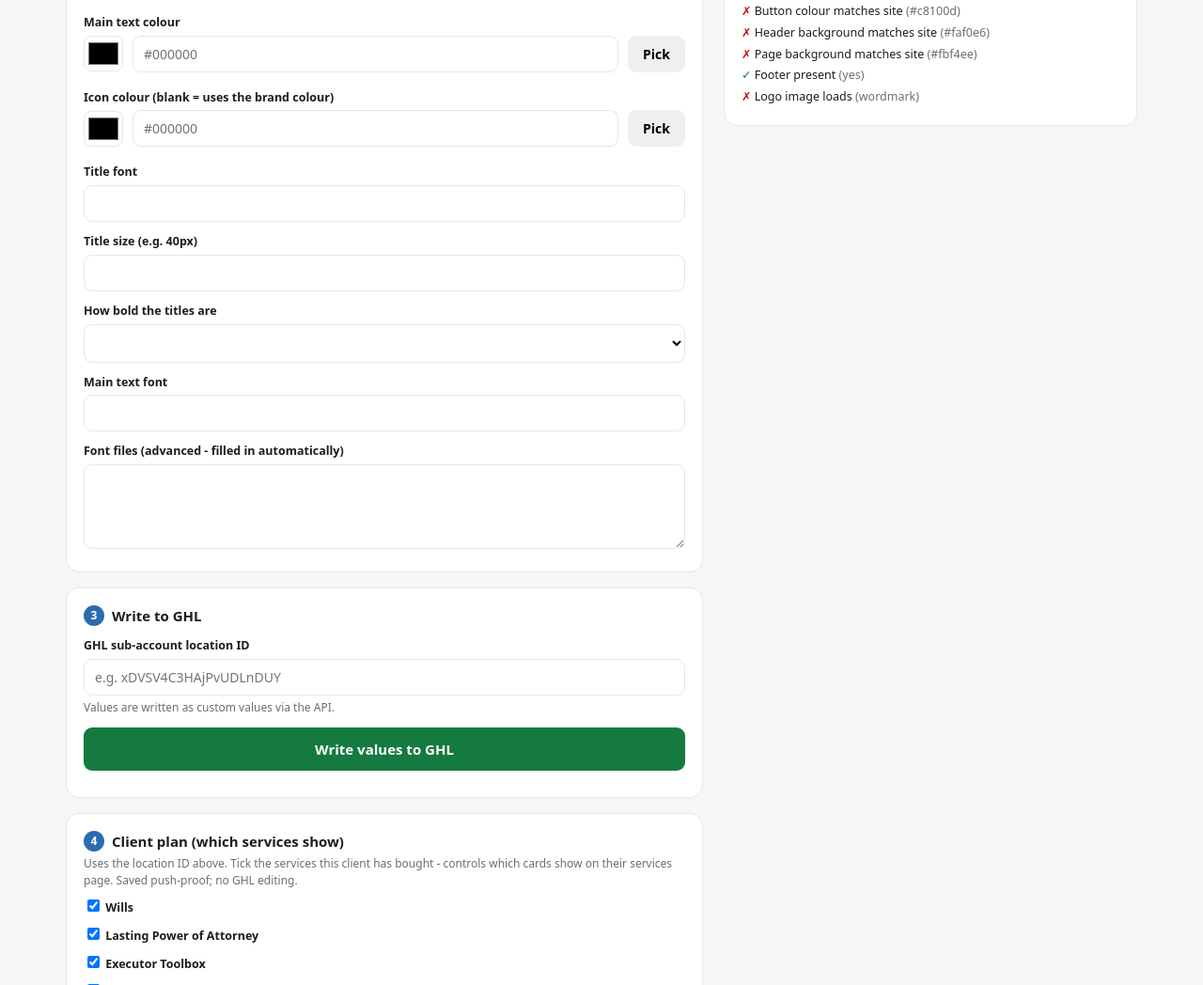
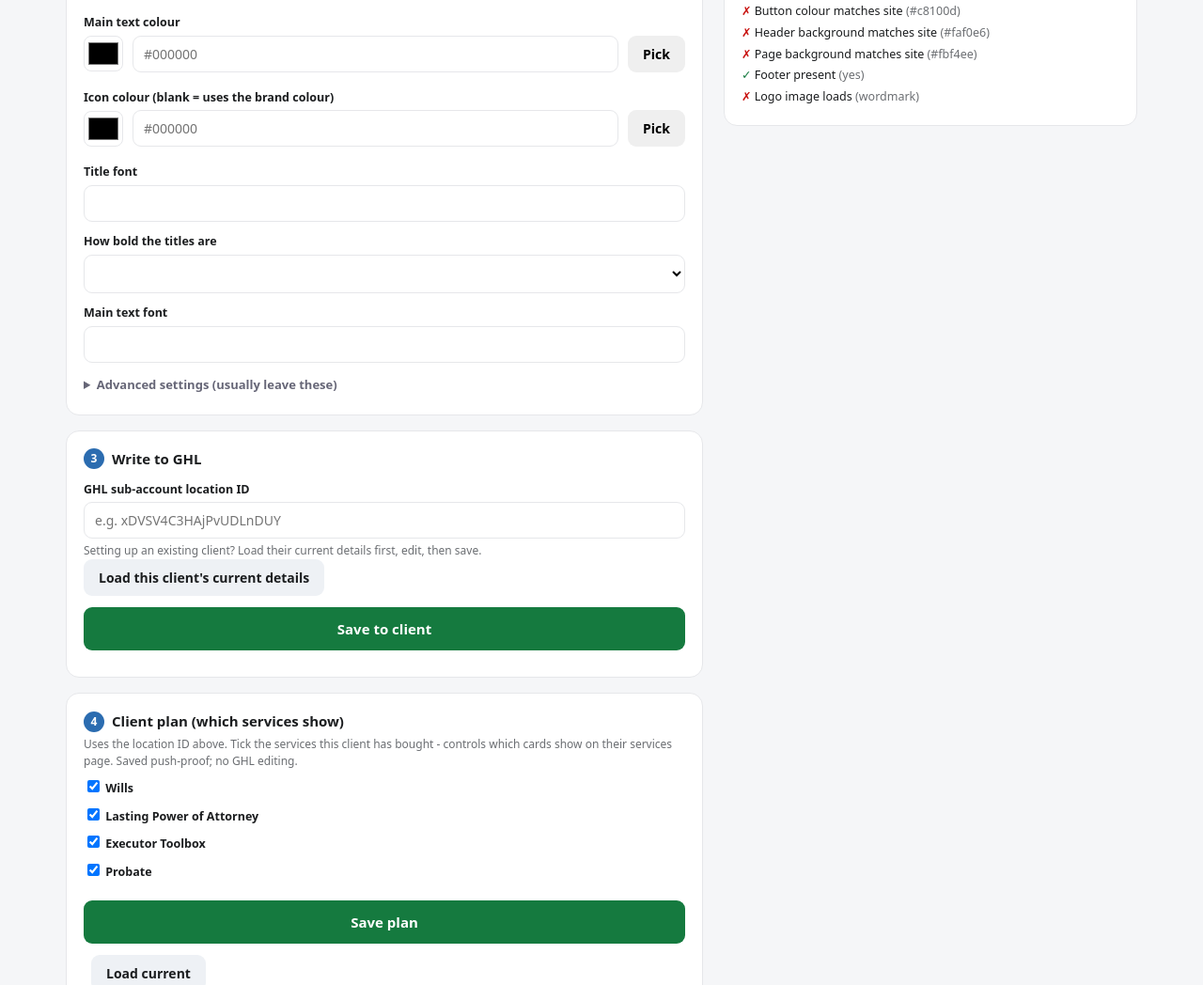
Before and after one commit to tom-digilyse/aiwills-funnel, a website: page public/index.html in a window 1280 px wide. Shown: the part 899-1947 px from the top of the page at 94% size. Drawn offline with nearby package versions, Linux system fonts and the light colour scheme.

Commit message:
tool: per-service prices (LPA/ETB) + Advanced fold for fussy fields + Load-current edit mode; engine LPA payment uses lpa_price; promote

```diff
--- a/public/engine-dev.js
+++ b/public/engine-dev.js
@@ -559,7 +559,8 @@ function render(){
       var _ep=esc(fmtPrice(CFG.etb_price)||'£19.99 / year');
       html += '<div class="mock"><p>Executor Toolbox</p><div class="price">'+_ep+'</div><button class="btn wide" id="pay" type="button">Subscribe</button><p class="note">Secure card payment. Your subscription keeps your Toolbox stored and available to your executors. You can cancel any time.</p></div>';
     } else {
-      html += '<div class="mock"><p>'+esc(FUNNEL===LPA_FUNNEL?'Your LPA document':(FUNNEL===ETB_FUNNEL?'Your Executor Toolbox':'Your will document'))+'</p><div class="price">'+esc(fmtPrice(CFG.will_price))+'</div><button class="btn wide" id="pay" type="button">Pay '+esc(fmtPrice(CFG.will_price))+'</button><p class="note">Secure card payment. You will be returned here to download your will.</p></div>';
+      var _svcp=(FUNNEL===LPA_FUNNEL)?(CFG.lpa_price||CFG.will_price):CFG.will_price;
+      html += '<div class="mock"><p>'+esc(FUNNEL===LPA_FUNNEL?'Your LPA document':(FUNNEL===ETB_FUNNEL?'Your Executor Toolbox':'Your will document'))+'</p><div class="price">'+esc(fmtPrice(_svcp))+'</div><button class="btn wide" id="pay" type="button">Pay '+esc(fmtPrice(_svcp))+'</button><p class="note">Secure card payment. You will be returned here to download your will.</p></div>';
     }
   } else if(s.kind==='done'){
     html += '<div class="mock"><div class="tick">✓</div><h3>Your Executor Toolbox is active</h3><p class="note">Your details and any documents you uploaded are securely stored. Your executors will be able to access what they need, when the time comes.</p><div style="text-align:left;margin-top:22px;padding-top:18px;border-top:1px solid #e7e7e7"><p style="font-weight:600;margin:0 0 8px">What happens next</p><ol style="margin:0;padding-left:20px;line-height:1.7"><li>Tell your executors that your Toolbox exists.</li><li>You can come back any time to add or update documents.</li><li>Keep your contact details current so we can reach you.</li></ol></div></div>';
--- a/public/engine.js
+++ b/public/engine.js
@@ -559,7 +559,8 @@ function render(){
       var _ep=esc(fmtPrice(CFG.etb_price)||'£19.99 / year');
       html += '<div class="mock"><p>Executor Toolbox</p><div class="price">'+_ep+'</div><button class="btn wide" id="pay" type="button">Subscribe</button><p class="note">Secure card payment. Your subscription keeps your Toolbox stored and available to your executors. You can cancel any time.</p></div>';
     } else {
-      html += '<div class="mock"><p>'+esc(FUNNEL===LPA_FUNNEL?'Your LPA document':(FUNNEL===ETB_FUNNEL?'Your Executor Toolbox':'Your will document'))+'</p><div class="price">'+esc(fmtPrice(CFG.will_price))+'</div><button class="btn wide" id="pay" type="button">Pay '+esc(fmtPrice(CFG.will_price))+'</button><p class="note">Secure card payment. You will be returned here to download your will.</p></div>';
+      var _svcp=(FUNNEL===LPA_FUNNEL)?(CFG.lpa_price||CFG.will_price):CFG.will_price;
+      html += '<div class="mock"><p>'+esc(FUNNEL===LPA_FUNNEL?'Your LPA document':(FUNNEL===ETB_FUNNEL?'Your Executor Toolbox':'Your will document'))+'</p><div class="price">'+esc(fmtPrice(_svcp))+'</div><button class="btn wide" id="pay" type="button">Pay '+esc(fmtPrice(_svcp))+'</button><p class="note">Secure card payment. You will be returned here to download your will.</p></div>';
     }
   } else if(s.kind==='done'){
     html += '<div class="mock"><div class="tick">✓</div><h3>Your Executor Toolbox is active</h3><p class="note">Your details and any documents you uploaded are securely stored. Your executors will be able to access what they need, when the time comes.</p><div style="text-align:left;margin-top:22px;padding-top:18px;border-top:1px solid #e7e7e7"><p style="font-weight:600;margin:0 0 8px">What happens next</p><ol style="margin:0;padding-left:20px;line-height:1.7"><li>Tell your executors that your Toolbox exists.</li><li>You can come back any time to add or update documents.</li><li>Keep your contact details current so we can reach you.</li></ol></div></div>';
--- a/public/index.html
+++ b/public/index.html
@@ -93,8 +93,9 @@ details.measure summary{cursor:pointer;font-weight:600;font-size:13px}
       <h2><span class="step">3</span> Write to GHL</h2>
       <label>GHL sub-account location ID</label>
       <input id="locationId" type="text" placeholder="e.g. xDVSV4C3HAjPvUDLnDUY">
-      <p class="hint">Values are written as custom values via the API.</p>
-      <button class="btn-go" id="writeBtn" style="margin-top:12px">Write values to GHL</button>
+      <p class="hint">Setting up an existing client? Load their current details first, edit, then save.</p>
+      <button type="button" class="btn-ghost" id="loadBtn" style="margin-bottom:10px">Load this client's current details</button>
+      <button class="btn-go" id="writeBtn" style="margin-top:2px">Save to client</button>
       <div class="status" id="writeStatus"></div>
       <div class="results" id="results"></div>
     </div>
@@ -134,31 +135,31 @@ var FIELDS = [
   {k:'client_body_color', label:'Main text colour', color:true, g:'brand'},
   {k:'client_icon_color', label:'Icon colour (blank = uses the brand colour)', color:true, g:'brand'},
   {k:'client_heading_font', label:'Title font', g:'brand'},
-  {k:'heading_font_size', label:'Title size (e.g. 40px)', g:'brand'},
+  {k:'heading_font_size', label:'Title size (e.g. 40px)', g:'brand', adv:true},
   {k:'heading_weight', label:'How bold the titles are', select:true, opts:['Light','Normal','Medium','Semibold','Bold','Black'], g:'brand'},
   {k:'client_body_font', label:'Main text font', g:'brand'},
-  {k:'font_css_links', label:'Font files (advanced - filled in automatically)', textarea:true, g:'brand'},
+  {k:'font_css_links', label:'Font files (filled in automatically)', textarea:true, g:'brand', adv:true},
   {k:'header_bg_color', label:'Header background colour', color:true, g:'header'},
   {k:'page_bg_color', label:'Page background colour', color:true, g:'header'},
   {k:'nav_text_color', label:'Menu text colour', color:true, g:'header'},
-  {k:'site_max_width', label:'Content width (100% or e.g. 1200px)', g:'header'},
-  {k:'nav_font_size', label:'Menu text size (e.g. 16px - lower it if the menu wraps)', g:'header'},
+  {k:'site_max_width', label:'Content width (100% or e.g. 1200px)', g:'header', adv:true},
+  {k:'nav_font_size', label:'Menu text size (e.g. 16px - lower it if the menu wraps)', g:'header', adv:true},
   {k:'nav_weight', label:'How bold the menu links are', select:true, opts:['Light','Normal','Medium','Semibold','Bold'], g:'header'},
-  {k:'logo_height', label:'Logo height (e.g. 50px)', g:'header'},
-  {k:'body_font_size', label:'Main text size (e.g. 17px)', g:'header'},
+  {k:'logo_height', label:'Logo height (e.g. 50px)', g:'header', adv:true},
+  {k:'body_font_size', label:'Main text size (e.g. 17px)', g:'header', adv:true},
   {k:'nav_menu_json', label:'Menu links (add or edit)', menu:true, g:'header'},
   {k:'button_style', label:'Button shape (Pill / Rounded / Square)', select:true, opts:['Pill','Rounded','Square'], g:'buttons'},
   {k:'button_color', label:'Button colour (blank = brand colour)', color:true, g:'buttons'},
-  {k:'button_hover_color', label:'Button colour when hovered (blank = automatic)', color:true, g:'buttons'},
+  {k:'button_hover_color', label:'Button colour when hovered (blank = automatic)', color:true, g:'buttons', adv:true},
   {k:'button_text_color', label:'Button text colour', color:true, g:'buttons'},
-  {k:'button_secondary_color', label:'Second button colour (for buttons on a coloured background, blank = white)', color:true, g:'buttons'},
-  {k:'button_secondary_text_color', label:'Second button text colour (blank = automatic)', color:true, g:'buttons'},
-  {k:'button_font', label:'Button font', g:'buttons'},
+  {k:'button_secondary_color', label:'Second button colour (for buttons on a coloured background, blank = white)', color:true, g:'buttons', adv:true},
+  {k:'button_secondary_text_color', label:'Second button text colour (blank = automatic)', color:true, g:'buttons', adv:true},
+  {k:'button_font', label:'Button font', g:'buttons', adv:true},
   {k:'button_weight', label:'How bold the button text is', select:true, opts:['Normal','Medium','Semibold','Bold'], g:'buttons'},
-  {k:'button_radius', label:'Button corner roundness (set automatically by the shape above)', g:'buttons'},
+  {k:'button_radius', label:'Button corner roundness (set automatically by the shape above)', g:'buttons', adv:true},
   {k:'footer_bg_color', label:'Footer background colour', color:true, g:'footer'},
   {k:'footer_text_color', label:'Footer text colour (blank = automatic)', color:true, g:'footer'},
-  {k:'footer_max_width', label:'Footer width (e.g. 1176px)', g:'footer'},
+  {k:'footer_max_width', label:'Footer width (e.g. 1176px)', g:'footer', adv:true},
   {k:'footer_menu_json', label:'Footer links (add or edit)', menu:true, g:'footer'},
   {k:'footer_phone', label:'Phone', g:'contact'},
   {k:'company_email', label:'Email', g:'contact'},
@@ -172,6 +173,8 @@ var FIELDS = [
   {k:'tiktok_link', label:'TikTok link', g:'contact'},
   {k:'privacy_url', label:'Privacy policy link', g:'contact'},
   {k:'will_price', label:'Will price', g:'pricing'},
+  {k:'lpa_price', label:'LPA price', g:'pricing'},
+  {k:'etb_price', label:'Executor Toolbox price (per year)', g:'pricing'},
   {k:'legal_footer', label:'Small print (legal text at the bottom of every page). Paste it from your website - links and formatting are kept.', rich:true, g:'pricing'}
 ];
 var GROUPS = [['brand','Brand'],['header','Header & nav'],['buttons','Buttons'],['footer','Footer'],['contact','Contact & social'],['pricing','Pricing & legal']];
@@ -227,7 +230,10 @@ function buildForm(){
   var tabs='', groups='';
   GROUPS.forEach(function(g,i){
     tabs += '<div class="tab'+(i===0?' active':'')+'" data-g="'+g[0]+'">'+g[1]+'</div>';
-    var inner = FIELDS.filter(function(f){return f.g===g[0];}).map(fieldHtml).join('');
+    var gf = FIELDS.filter(function(f){return f.g===g[0];});
+    var inner = gf.filter(function(f){return !f.adv;}).map(fieldHtml).join('');
+    var advf = gf.filter(function(f){return f.adv;});
+    if(advf.length){ inner += '<details class="advfold" style="margin-top:10px"><summary style="cursor:pointer;font-size:13px;color:#667;font-weight:600;padding:4px 0">Advanced settings (usually leave these)</summary><div style="margin-top:8px">'+advf.map(fieldHtml).join('')+'</div></details>'; }
     groups += '<div class="fgroup'+(i===0?' active':'')+'" data-g="'+g[0]+'">'+inner+'</div>';
   });
   el('tabs').innerHTML = tabs;
@@ -294,7 +300,7 @@ document.addEventListener('input', function(e){
 });
 // Map the tool's field keys to the funnel engine's config keys, so the funnel
 // reads ONE custom value (aiwills_brand_json) instead of 20+ merge fields.
-var BRAND_MAP={company_name:'company_name',client_logo_url:'logo_url',client_primary_color:'primary_color',client_heading_color:'heading_color',client_body_color:'body_color',client_icon_color:'icon_color',header_bg_color:'header_bg_color',page_bg_color:'page_bg_color',nav_text_color:'nav_text_color',client_heading_font:'heading_font',heading_font_size:'heading_font_size',heading_weight:'heading_weight',nav_weight:'nav_weight',button_weight:'button_weight',client_body_font:'body_font',button_color:'button_color',button_hover_color:'button_hover_color',button_text_color:'button_text_color',button_secondary_color:'button_secondary_color',button_secondary_text_color:'button_secondary_text_color',button_font:'button_font',button_radius:'button_radius',footer_bg_color:'footer_bg_color',footer_text_color:'footer_text_color',site_max_width:'site_max_width',footer_max_width:'footer_max_width',nav_font_size:'nav_font_size',body_font_size:'body_font_size',logo_height:'logo_height',footer_phone:'phone',company_email:'email',company_address:'address',facebook_link:'facebook_url',instagram_link:'instagram_url',linkedin_link:'linkedin_url',twitter_link:'twitter_url',youtube_link:'youtube_url',tiktok_link:'tiktok_url',privacy_url:'privacy_url',font_css_links:'font_css_links',will_price:'will_price',legal_footer:'legal_footer',nav_menu_json:'nav_menu_json',footer_menu_json:'footer_menu_json'};
+var BRAND_MAP={company_name:'company_name',client_logo_url:'logo_url',client_primary_color:'primary_color',client_heading_color:'heading_color',client_body_color:'body_color',client_icon_color:'icon_color',header_bg_color:'header_bg_color',page_bg_color:'page_bg_color',nav_text_color:'nav_text_color',client_heading_font:'heading_font',heading_font_size:'heading_font_size',heading_weight:'heading_weight',nav_weight:'nav_weight',button_weight:'button_weight',client_body_font:'body_font',button_color:'button_color',button_hover_color:'button_hover_color',button_text_color:'button_text_color',button_secondary_color:'button_secondary_color',button_secondary_text_color:'button_secondary_text_color',button_font:'button_font',button_radius:'button_radius',footer_bg_color:'footer_bg_color',footer_text_color:'footer_text_color',site_max_width:'site_max_width',footer_max_width:'footer_max_width',nav_font_size:'nav_font_size',body_font_size:'body_font_size',logo_height:'logo_height',footer_phone:'phone',company_email:'email',company_address:'address',facebook_link:'facebook_url',instagram_link:'instagram_url',linkedin_link:'linkedin_url',twitter_link:'twitter_url',youtube_link:'youtube_url',tiktok_link:'tiktok_url',privacy_url:'privacy_url',font_css_links:'font_css_links',will_price:'will_price',lpa_price:'lpa_price',etb_price:'etb_price',legal_footer:'legal_footer',nav_menu_json:'nav_menu_json',footer_menu_json:'footer_menu_json'};
 function buildBrandJson(){ var v=getValues(); var o={}; for(var k in BRAND_MAP){ var val=v[k]; if(val==null||val==='') continue; o[BRAND_MAP[k]]=val; } return JSON.stringify(o); }
 function getWriteValues(){ return Object.assign({}, getValues(), { aiwills_brand_json: buildBrandJson() }); }
 function setValues(v){
@@ -574,6 +580,21 @@ function applyMeasured(){
 buildForm();
 el('scrapeBtn').addEventListener('click', scrape);
 el('writeBtn').addEventListener('click', write);
+async function loadCurrentBrand(){
+  var loc=el('locationId').value.trim();
+  if(!loc){ el('writeStatus').className='status bad'; el('writeStatus').textContent='Enter the GHL location ID above first.'; return; }
+  el('loadBtn').disabled=true; el('writeStatus').className='status'; el('writeStatus').textContent='Loading current details ...';
+  try{
+    var b=await fetch('/api/brand?locationId='+encodeURIComponent(loc)+'&cb='+Date.now()).then(function(r){return r.json();});
+    var v={}; FIELDS.forEach(function(f){ var ok=BRAND_MAP[f.k]; if(ok && b[ok]!=null && b[ok]!=='') v[f.k]=b[ok]; });
+    setValues(v); if(typeof updatePreview==='function') updatePreview();
+    var n=Object.keys(v).length;
+    el('writeStatus').className = n?'status ok':'status';
+    el('writeStatus').textContent = n? ('Loaded '+n+' saved value(s). Edit and Save.') : 'No saved details for this client yet - fill them in and Save.';
+  }catch(e){ el('writeStatus').className='status bad'; el('writeStatus').textContent='Load failed: '+e.message; }
+  el('loadBtn').disabled=false;
+}
+el('loadBtn').addEventListener('click', loadCurrentBrand);
 async function savePlan(){
   var locationId = el('locationId').value.trim();
   if(!locationId){ el('planStatus').className='status bad'; el('planStatus').textContent='Enter the GHL location ID above first.'; return; }
```
Also changed, not shown: server.js (+1 -1 lines).
